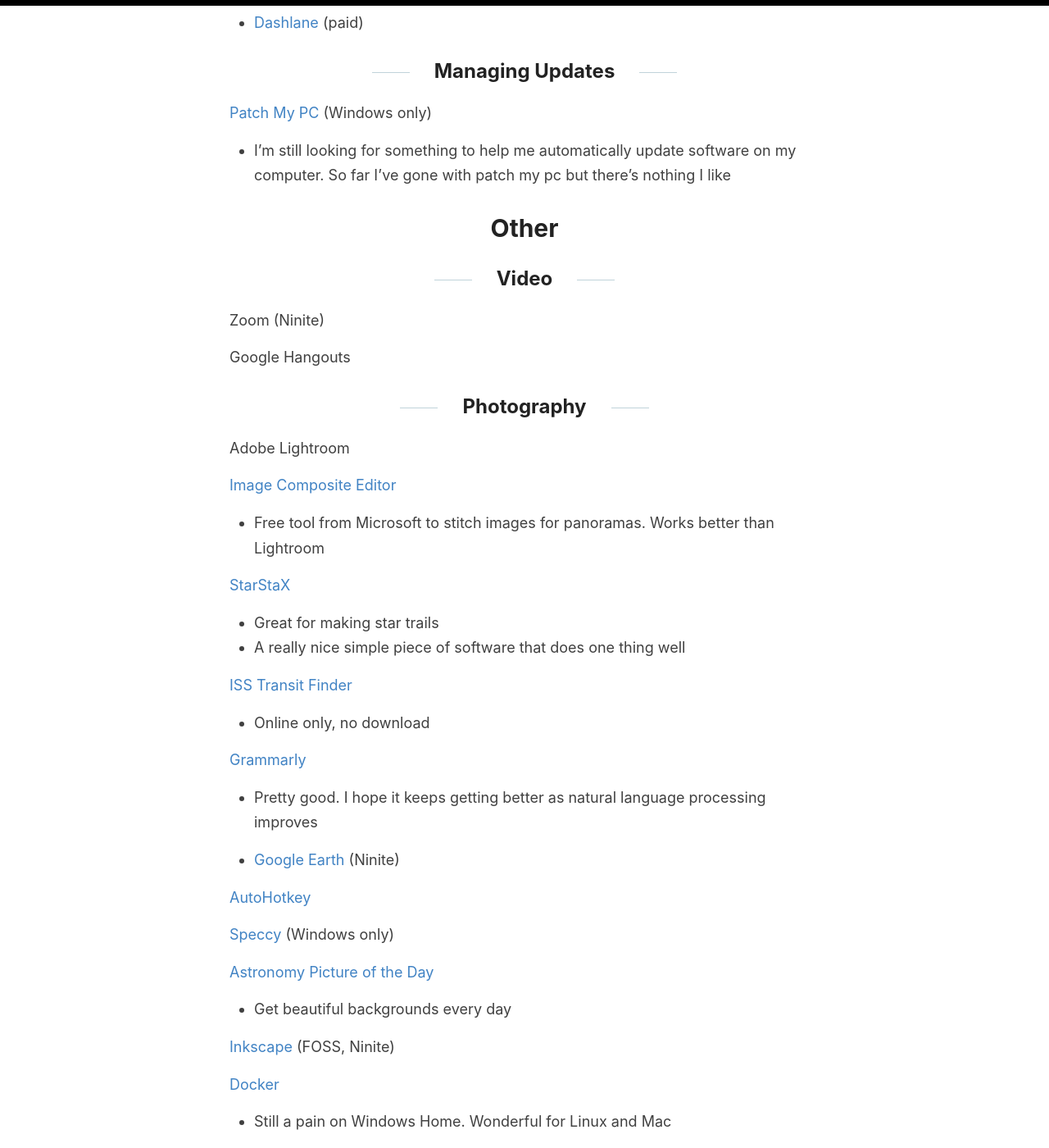
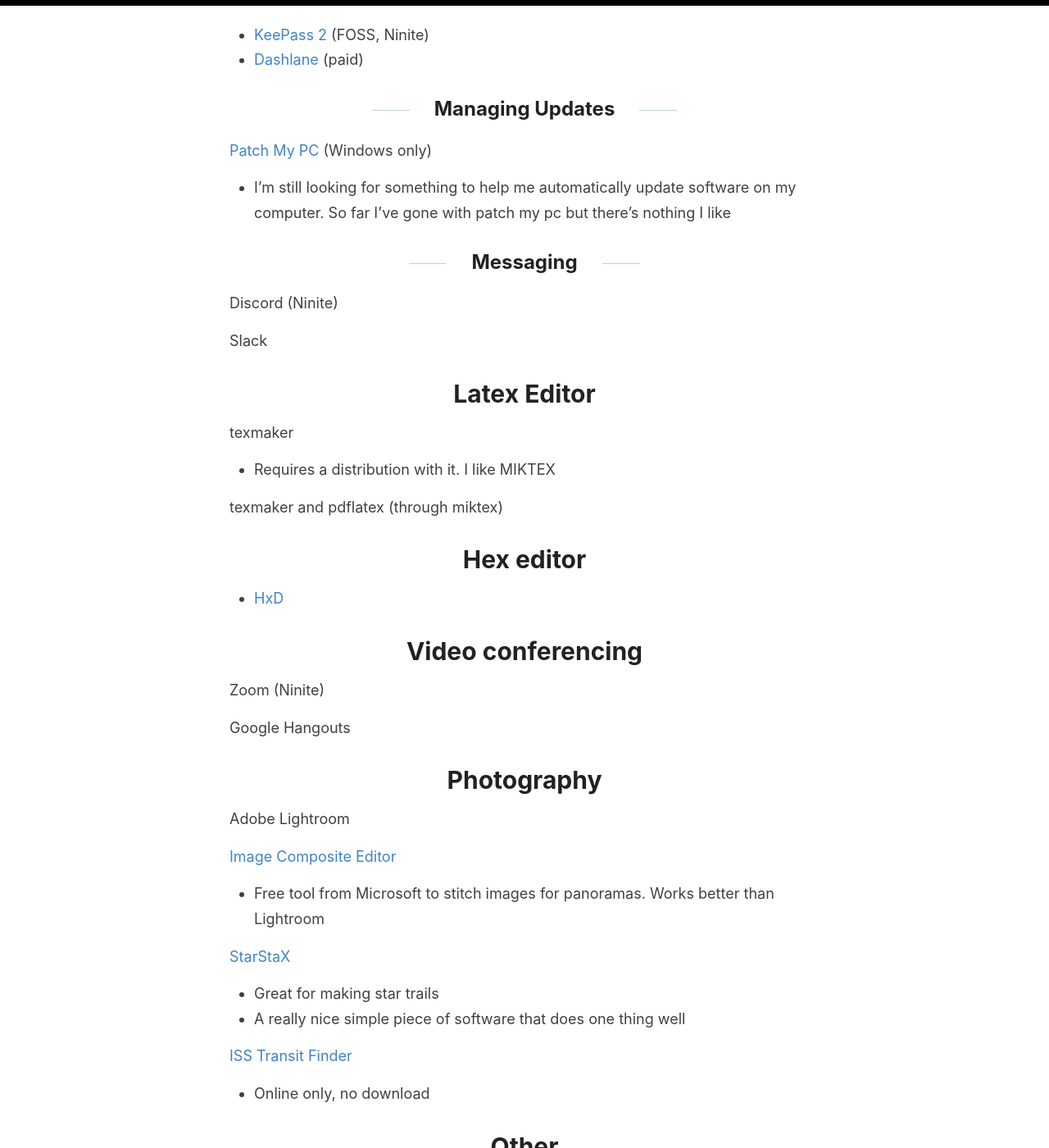
Before and after one commit to jss367/blog, a Jekyll site: the page built from _posts/2018-10-10-Software-I-Use.md, in a window 1280 px wide and 1400 px high, scrolled down 5825 px. Shown: the whole window at 82% size. Built offline with Jekyll 4.4.1, drawn with Linux system fonts in a browser that asks for light colours; some of the changed text lies outside the part shown.

Commit message:
Update 2018-10-10-Software-I-Use.md

```diff
--- a/_posts/2018-10-10-Software-I-Use.md
+++ b/_posts/2018-10-10-Software-I-Use.md
@@ -57,6 +57,9 @@ I always have three or more web browsers on each computer. I use them for differ
 
 [VLC](https://www.videolan.org/vlc/index.html) (FOSS, Ninite)
 
+[Audacity](https://www.audacityteam.org/) (FOSS, Ninite)
+
+
 ## Cloud Storage
 
 [Google backup and sync](https://www.google.com/drive/download/backup-and-sync/) (Ninite)
@@ -104,10 +107,6 @@ Yes, I do use four different cloud services (actually more, but these are the on
 * Used in partnership with [Github](https://github.com/)
 * Git is great but frustrating when you [can't figure it out](https://xkcd.com/1597/) (yes, I've actually done this)
 * Github is amazing and makes git much more beginner-friendly
-
-
-
-
 
 # Terminals
 
@@ -173,16 +172,30 @@ Still haven't found the perfect one. The two I've used most recently are:
 * I'm still looking for something to help me automatically update software on my computer. So far I've gone with patch my pc but there's nothing I like
 
 
+## Messaging
 
-# Other
+Discord (Ninite)
 
-## Video
+Slack
+
+# Latex Editor
+
+texmaker
+* Requires a distribution with it. I like MIKTEX
+
+texmaker and pdflatex (through miktex)
+
+# Hex editor
+* [HxD](https://mh-nexus.de/en/hxd/)
+
+
+# Video conferencing
 
 Zoom (Ninite)
 
 Google Hangouts
 
-## Photography
+# Photography
 
 Adobe Lightroom
 
```
Also changed, not shown: other parts of _posts/2018-10-10-Software-I-Use.md (+2 -19 lines).
